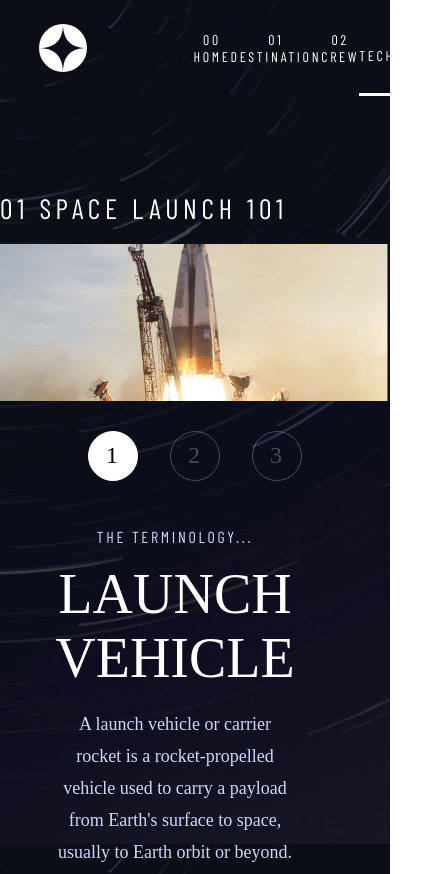
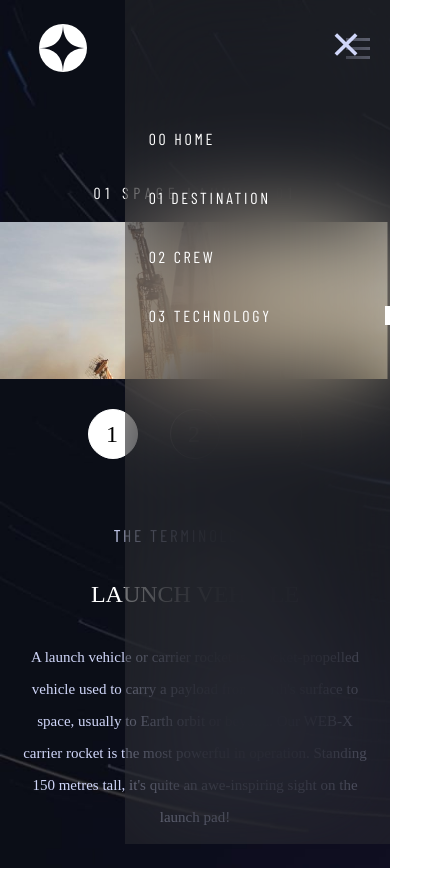
Before and after one commit to Maliklar/space-tourism-website, a Vue app: page /technology in a window 390 px wide. Shown: the top 874 px of the page, 448 px wide, since content can reach past the window. Built offline with nearby package versions, Linux system fonts and the light colour scheme; a web font is replaced by a local one.

Commit message:
mobile design added

```diff
--- /dev/null
+++ b/src/components/Drawer.vue
@@ -0,0 +1,117 @@
+<template>
+  <div class="drawer-view">
+    <img src="../assets/shared/icon-close.svg" @click="close" alt="Close" />
+
+    <div class="menu-link desktop tablet" :class="{ active: home }">
+      <router-link class="router-link" to="/">
+        <span class="desktop">00</span> HOME
+      </router-link>
+    </div>
+    <div class="menu-link desktop tablet" :class="{ active: destination }">
+      <router-link class="router-link" to="/destination">
+        <span class="desktop">01</span> DESTINATION
+      </router-link>
+    </div>
+    <div class="menu-link desktop tablet" :class="{ active: crew }">
+      <router-link class="router-link" to="/crew">
+        <span class="desktop">02</span> CREW
+      </router-link>
+    </div>
+    <div class="menu-link desktop tablet" :class="{ active: technology }">
+      <router-link class="router-link" to="/technology">
+        <span class="desktop">03</span> TECHNOLOGY
+      </router-link>
+    </div>
+  </div>
+</template>
+
+<script>
+export default {
+  data() {
+    return {
+      home: true,
+      destination: false,
+      crew: false,
+      technology: false,
+      deviceType: "desktop",
+    };
+  },
+  computed: {
+    currentRoute() {
+      return this.$route.name;
+    },
+  },
+
+  methods: {
+    close(e) {
+      e.target.parentNode.style.display = "none";
+      this.$emit("closed");
+    },
+  },
+
+  watch: {
+    $route() {
+      this.home = false;
+      this.destination = false;
+      this.crew = false;
+      this.technology = false;
+
+      if (this.currentRoute == "Home") {
+        this.home = true;
+        this.$store.state.app.style.backgroundImage = `url(${require("../assets/home/background-home-desktop.jpg")})`;
+      } else if (this.currentRoute == "Destination") {
+        this.destination = true;
+        this.$store.state.app.style.backgroundImage = `url(${require("../assets/destination/background-destination-desktop.jpg")})`;
+      } else if (this.currentRoute == "Crew") {
+        this.crew = true;
+        this.$store.state.app.style.backgroundImage = `url(${require("../assets/crew/background-crew-desktop.jpg")})`;
+      } else if (this.currentRoute == "Technology") {
+        this.technology = true;
+        this.$store.state.app.style.backgroundImage = `url(${require("../assets/technology/background-technology-desktop.jpg")})`;
+      }
+    },
+  },
+};
+</script>
+
+<style scoped>
+.drawer-view {
+  position: absolute;
+  right: 0;
+  top: 0;
+  width: 68vw;
+  height: 100vh;
+  z-index: 999;
+  background-color: rgba(59, 59, 59, 0.322);
+  backdrop-filter: blur(50px);
+  display: flex;
+  flex-direction: column;
+  align-items: start;
+  gap: 40px;
+}
+
+.drawer-view > img {
+  width: 24px;
+  margin: 32px;
+  align-self: flex-end;
+}
+.router-link {
+  font-family: "Barlow Condensed";
+  font-style: normal;
+  font-weight: 400;
+  font-size: 16px;
+  line-height: 19px;
+  letter-spacing: 2.7px;
+  text-decoration: none;
+  color: #ffffff;
+}
+
+.menu-link {
+  width: 100%;
+  padding-left: 24px;
+}
+
+.menu-link.active {
+  border-right: white 5px solid;
+}
+</style>
--- a/src/components/NavBar.vue
+++ b/src/components/NavBar.vue
@@ -3,28 +3,41 @@
     <img src="../assets/shared/logo.svg" alt="Space Logo" />
     <div class="h-line"></div>
     <nav>
-      <div class="menu-link" :class="{ active: home }">
-        <router-link class="router-link" to="/"> 00 HOME </router-link>
-      </div>
-      <div class="menu-link" :class="{ active: destination }">
-        <router-link class="router-link" to="/destination">
-          01 DESTINATION
+      <div class="menu-link desktop tablet" :class="{ active: home }">
+        <router-link class="router-link" to="/">
+          <span class="desktop">00</span> HOME
         </router-link>
       </div>
-      <div class="menu-link" :class="{ active: crew }">
-        <router-link class="router-link" to="/crew"> 02 CREW </router-link>
-      </div>
-      <div class="menu-link" :class="{ active: technology }">
-        <router-link class="router-link" to="/technology">
-          03 TECHNOLOGY
+      <div class="menu-link desktop tablet" :class="{ active: destination }">
+        <router-link class="router-link" to="/destination">
+          <span class="desktop">01</span> DESTINATION
         </router-link>
       </div>
+      <div class="menu-link desktop tablet" :class="{ active: crew }">
+        <router-link class="router-link" to="/crew">
+          <span class="desktop">02</span> CREW
+        </router-link>
+      </div>
+      <div class="menu-link desktop tablet" :class="{ active: technology }">
+        <router-link class="router-link" to="/technology">
+          <span class="desktop">03</span> TECHNOLOGY
+        </router-link>
+      </div>
+      <img
+        @click="showmenu"
+        class="mobile"
+        src="../assets/shared/icon-hamburger.svg"
+        alt="ham"
+      />
     </nav>
+    <Drawer @closed="closed" :style="{ display: drawer }" />
   </header>
 </template>
 
 <script>
+import Drawer from "./Drawer.vue";
 export default {
+  components: { Drawer },
   data() {
     return {
       home: true,
@@ -32,6 +45,7 @@ export default {
       crew: false,
       technology: false,
       deviceType: "desktop",
+      drawer: false,
     };
   },
   computed: {
@@ -62,16 +76,33 @@ export default {
       }
     },
   },
+
+  methods: {
+    showmenu() {
+      this.drawer = "flex";
+    },
+    closed() {
+      this.drawer = "none";
+    },
+  },
 };
 </script>
 
-<style>
+<style scoped>
 header {
   height: 96px;
   margin-top: 40px;
   margin-left: 55px;
   display: flex;
   align-items: center;
+}
+
+.visible {
+  display: flex;
+}
+
+.desktop {
+  display: inline;
 }
 
 .router-link {
@@ -81,6 +112,7 @@ header {
   align-items: center;
   letter-spacing: 2.7px;
   font-size: 16px;
+  display: block;
 }
 .menu-link.active {
   border-bottom: white 3px solid;
@@ -96,9 +128,9 @@ header {
 nav {
   height: 100%;
   backdrop-filter: blur(80px);
-  width: 56%;
+  width: 70%;
   display: flex;
-
+  align-items: center;
   justify-content: space-around;
 }
 
@@ -107,6 +139,13 @@ nav {
   margin-left: 40px;
   flex-grow: 1;
   background-color: white;
+}
+
+.mobile {
+  display: none;
+}
+.desktop {
+  display: flex;
 }
 
 @media screen and (max-width: 800px) {
@@ -119,6 +158,7 @@ nav {
     font-size: 14px;
     justify-content: space-between;
   }
+
   .h-line {
     display: none;
   }
@@ -126,5 +166,28 @@ nav {
     letter-spacing: default;
     font-size: 14px;
   }
+  .desktop {
+    display: none;
+  }
+  .tablet {
+    display: flex;
+  }
+}
+
+@media screen and (max-width: 500px) {
+  .mobile {
+    display: flex;
+  }
+  .desktop {
+    display: none;
+  }
+  .tablet {
+    display: none;
+  }
+  nav {
+    justify-content: flex-end;
+    padding-right: 20px;
+    backdrop-filter: none;
+  }
 }
 </style>
--- a/src/components/crew/CrewSlider.vue
+++ b/src/components/crew/CrewSlider.vue
@@ -101,4 +101,23 @@ p {
     margin-bottom: 80px;
   }
 }
+
+@media screen and (max-width: 500px) {
+  .slider-right > img {
+    width: 100%;
+  }
+  .slider-left > h1 {
+    font-size: 24px;
+  }
+
+  .slider-left > h2 {
+    font-size: 16px;
+  }
+  .slider-left > p {
+    font-size: 15px;
+  }
+  .crew-slider {
+    padding: 20px 20px 0 20px;
+  }
+}
 </style>
--- a/src/components/destination/Carousel.vue
+++ b/src/components/destination/Carousel.vue
@@ -122,4 +122,14 @@ p {
     gap: 0%;
   }
 }
+
+@media screen and (max-width: 500px) {
+  .carousel-details > h1 {
+    font-size: 56px;
+  }
+
+  div > img {
+    width: 100%;
+  }
+}
 </style>
--- a/src/components/home/ExploreButton.vue
+++ b/src/components/home/ExploreButton.vue
@@ -21,4 +21,12 @@ export default {};
   border: none;
   color: #0b0d17;
 }
+
+@media screen and (max-width: 600px) {
+  .explore-button {
+    height: 150px;
+    width: 150px;
+    font-size: 20px;
+  }
+}
 </style>
--- a/src/components/home/HomeTextBox.vue
+++ b/src/components/home/HomeTextBox.vue
@@ -73,5 +73,22 @@ export default {};
     margin: 0px;
     font-family: "Bellefair", serif;
   }
+
+  @media screen and (max-width: 500px) {
+    .home-text-box {
+      height: auto;
+      width: auto;
+    }
+    .home-text-box :first-child {
+      font-size: 16px;
+    }
+
+    .home-text-box > :nth-child(3) {
+      font-size: 15px;
+    }
+    .home-text-box > h1 {
+      font-size: 80px;
+    }
+  }
 }
 </style>
--- a/src/components/technology/TechnologySlider.vue
+++ b/src/components/technology/TechnologySlider.vue
@@ -120,4 +120,20 @@ h1 {
     display: none;
   }
 }
+
+@media screen and (max-width: 500px) {
+  .technology-slider-content {
+    margin: 20px;
+  }
+
+  .technology-slider-content > h3 {
+    font-size: 17px;
+  }
+  .technology-slider-content > h1 {
+    font-size: 24px;
+  }
+  .technology-slider-content > p {
+    font-size: 15px;
+  }
+}
 </style>
--- a/src/views/Crew.vue
+++ b/src/views/Crew.vue
@@ -38,4 +38,11 @@ export default {
     margin-right: 0px;
   }
 }
+
+@media screen and (max-width: 500px) {
+  .crew-view > h1 {
+    text-align: center;
+    font-size: 16px;
+  }
+}
 </style>
--- a/src/views/Destination.vue
+++ b/src/views/Destination.vue
@@ -37,4 +37,18 @@ export default {
     margin-right: 97px;
   }
 }
+
+@media screen and (max-width: 500px) {
+  .destination-view {
+    flex: 1;
+    margin-top: 76px;
+    margin-left: 20px;
+    margin-right: 20px;
+  }
+
+  .destination-view > h1 {
+    font-size: 16px;
+    text-align: center;
+  }
+}
 </style>
--- a/src/views/Home.vue
+++ b/src/views/Home.vue
@@ -37,4 +37,17 @@ export default {
     gap: 156px;
   }
 }
+
+@media screen and (max-width: 500px) {
+  .home-view {
+    flex-direction: column;
+    margin-top: 60px;
+    align-items: center;
+    justify-content: flex-start;
+
+    gap: 50px;
+    padding-left: 20px;
+    padding-right: 20px;
+  }
+}
 </style>
--- a/src/views/Technology.vue
+++ b/src/views/Technology.vue
@@ -36,4 +36,12 @@ export default {
     margin-left: 0px;
   }
 }
+
+@media screen and (max-width: 500px) {
+  .technology-view > h1 {
+    font-size: 16px;
+    text-align: center;
+    margin-bottom: 20px;
+  }
+}
 </style>
```
